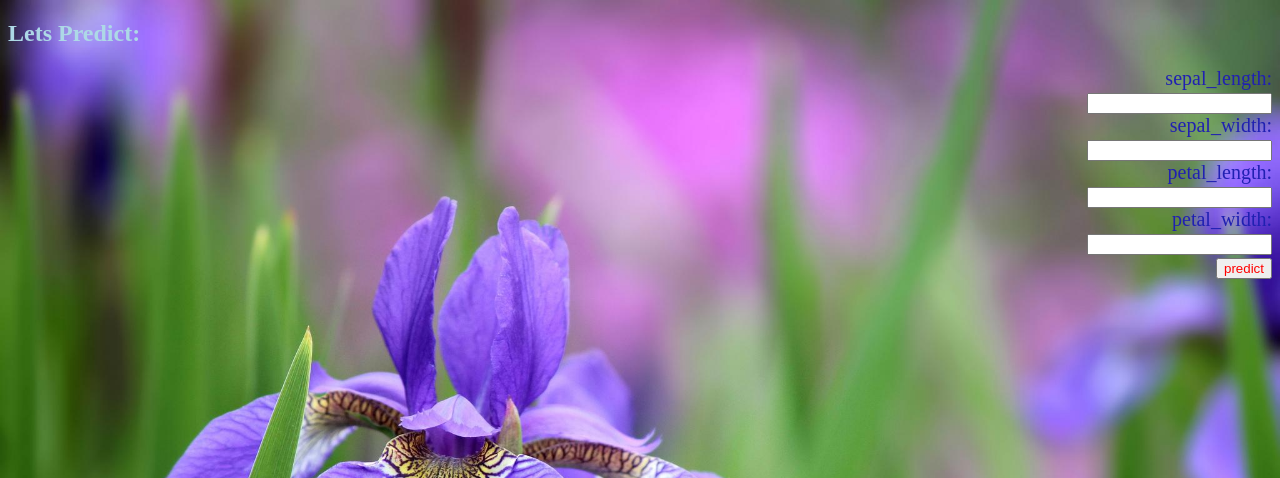
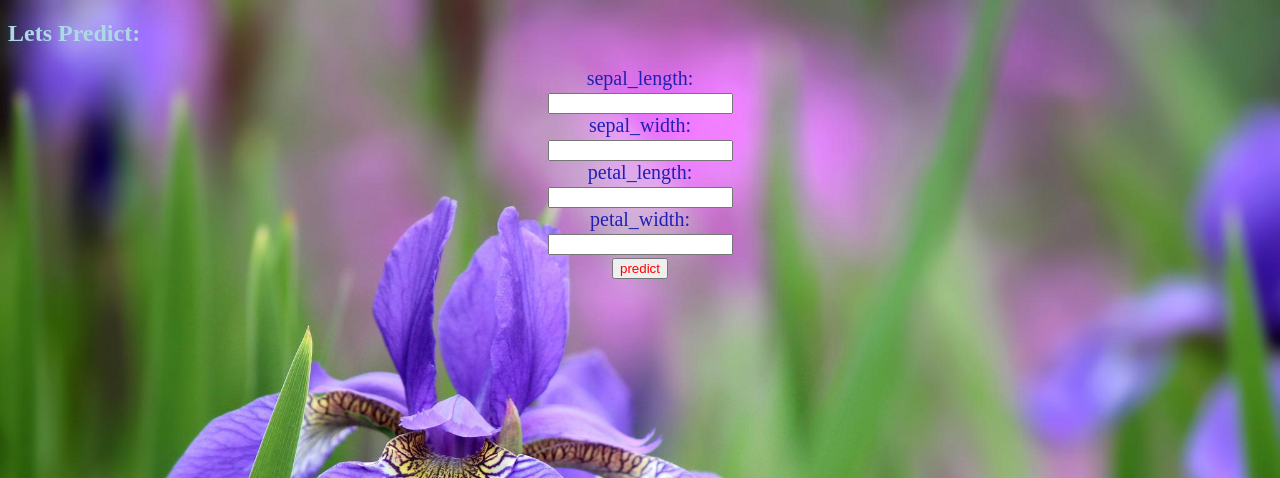
Before and after one commit to SwarupKarmokar/flower-prediction-usingML, a Flask app: page / in a window 1280 px wide. Shown: the top 478 px of the page. Run offline with Flask 2, Linux system fonts and the light colour scheme; parts of the project's set-up code (start-up, migrations or seed data) failed here and were passed over.

Commit message:
Update index.html

```diff
--- a/templates/index.html
+++ b/templates/index.html
@@ -10,9 +10,10 @@
             background-size: cover;
         }
         form{
-            text-align: right;
+            text-align: center;
             font-size: 20px;
             color: rgb(32, 32, 178);
+
         }
     </style>
 </head>
@@ -28,7 +29,7 @@
             <input type="number" step="any" name="petal_length" required="required"><br>
             petal_width:<br>
             <input type="number" step="any" name="petal_width" required="required"><br>
-            <button type="submit" style="color: red;">predict</button>
+            <button style="color: red" type="submit" class="btn btn-primary btn-block btn-large">predict</button>
         </form>
     </div>
     <div style="text-align: center;">
```
